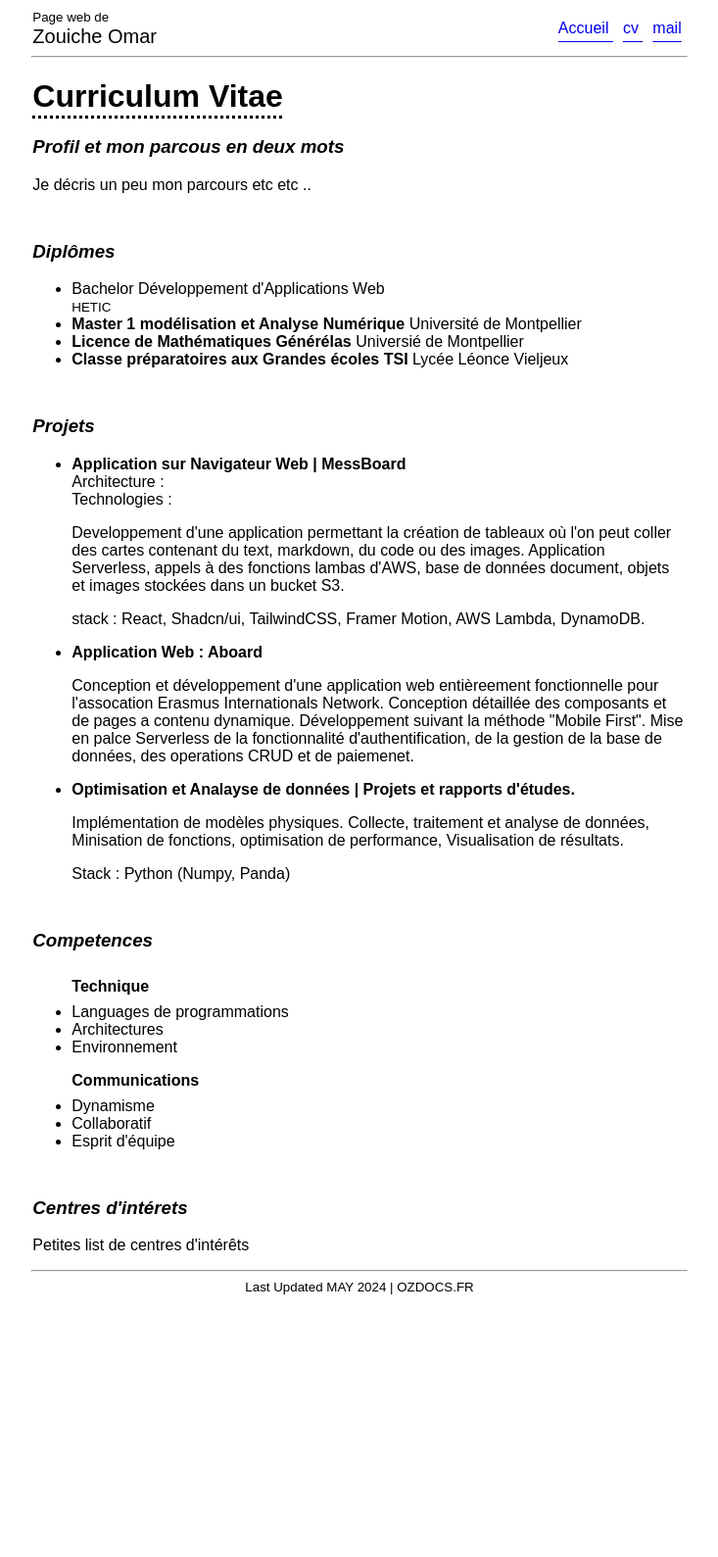
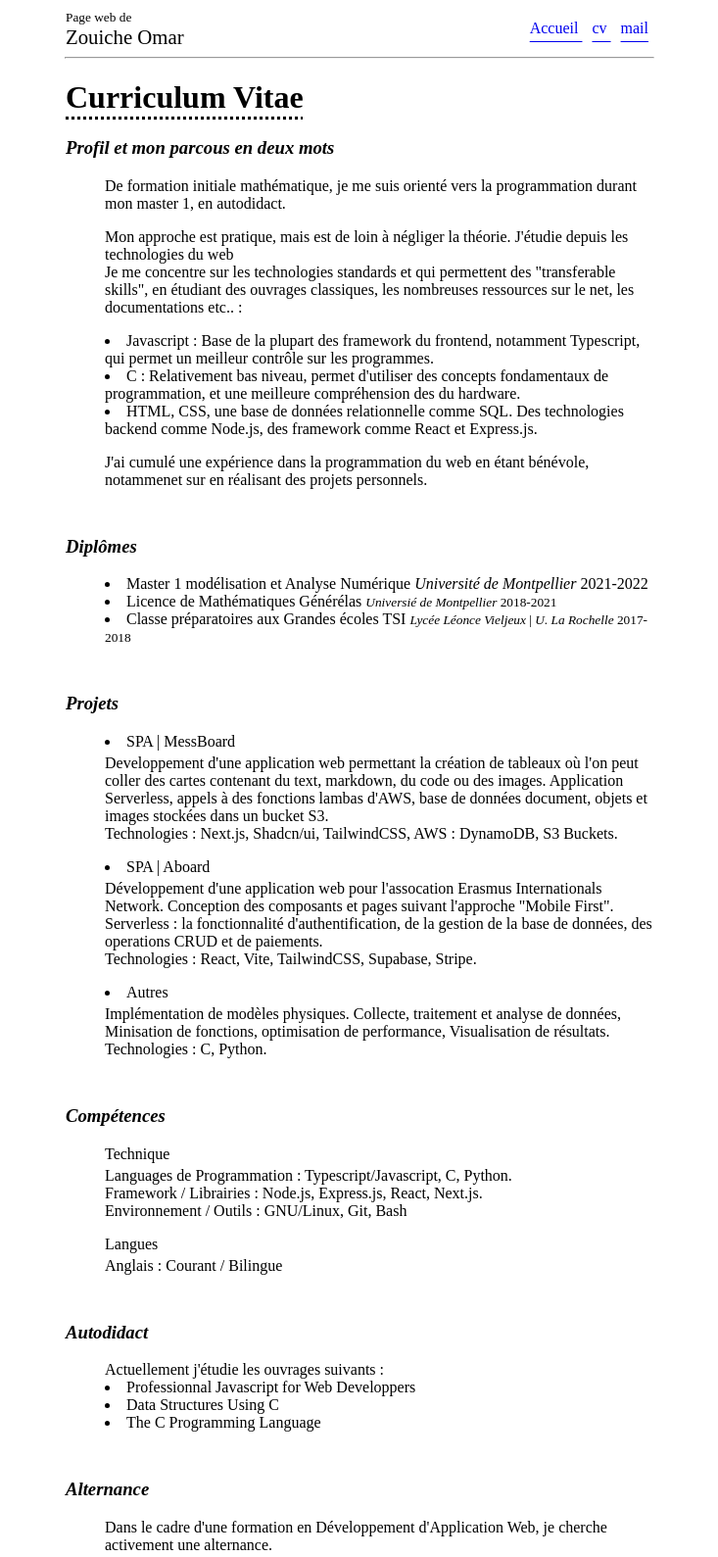
Before and after one commit to ZouicheOmar/vanilla_a, a plain HTML site: page cv.html in a window 1280 px wide. Shown: the top 1589 px of the page at 98% size, without its empty margins (273-1006 px from the left). Before the commit the page ends 1329 px from the top, so only its background shows below. Drawn offline with Linux system fonts and the light colour scheme.

Commit message:
Correcting resume

```diff
--- a/cv.css
+++ b/cv.css
@@ -1,34 +1,10 @@
 main {
-	//display : flex;
-}
-
-body {
-	font: 1em sans-serif;
-}
-
-nav {
 	max-width : 75ch;
-	margin : 8px auto 8px auto;
-	display : flex;
-	justify-content : space-between;
-	align-items : center;
-	color : black;
+	margin : 0 auto 0 auto;
 }
 
 hr {
 	max-width : 75ch;
-}
-
-nav > div > a {
-	padding: 0 5px 0 5px;
-	text-underline-offset : 8px;
-}
-
-nav > div > h4 {
-	padding : 0 0 0 0;
-	margin : 0;
-	font-weight : 500;
-	font-size : 20px;
 }
 
 .section {
@@ -37,6 +13,10 @@ nav > div > h4 {
 
 .li-title {
 	font-weight : 500;
+}
+
+.li-text {
+	margin : 4px 0 1rem 0;
 }
 
 h1 {
@@ -55,49 +35,19 @@ h4 {
 	margin : 0;
 }
 
+p {
+	text-wrap : pretty;
+}
+
+ul {
+	list-style-position : inside;
+}
+
 .sub-list {
 	margin-bottom : 8px;
 }
 
-aside {
-	display: none;
-	max-width : 320px;
-	color : black;
-}
-
-
-aside > ul {
-	padding : 4px 16px 0 8px;
-	margin-top : 5rem;
-	list-style-type : none;
-	border-right : dotted 1px;
-}
-
-aside > ul > li{
-	margin-top : 8px;
-}
-
-.cv {
-	//flex-grow : 1;
-}
-
-.cv-content {
-	//max-width : 1200px;
-	max-width : 75ch;
-	margin : 0 auto 0 auto;
-}
-
 footer {
-	max-width : 75ch;
-	margin : 8px auto 8px auto;
-	color :black;
 	display : flex;
 	justify-content : center;
 }
-
-@media (prefers-color-scheme : dark) {
-
-	body {
-		color : #007f80; // dark cyan
-	}
-}
--- a/cv.html
+++ b/cv.html
@@ -4,8 +4,8 @@
 		<title> ozdocs </title>
 		<meta charset="utf-8">
 		<meta name="viewport" content="width=device-width, initial-scale=1">
-		<!-- <meta name="color-scheme" content="light dark"> -->
 		<link href="cv.css" type="text/css" rel="stylesheet" >
+		<link href="nav.css" type="text/css" rel="stylesheet" >
 	</head>
 	<body>
 		<nav>
@@ -22,40 +22,49 @@
 		</nav>
 		<hr >
 		<main>
-			<aside>
-				<ul>
-					<li> <a> experience professionnelle </a> </li>
-				<li> <a> profil / à propos </a> </li>
-					<li> <a> education </a> </li>
-					<li> <a> projets </a> </li>
-					<li> <a> competence </a> </li>
-				<li> <a> centres d'interets </a> </li>
-				</ul>
-			</aside>
-			<div class="cv">
-			<div class="cv-content">
 					<header>
 						<h1> Curriculum Vitae </h1>
 					</header>
 
 					<div class="section">
 			<h3> Profil et mon parcous en deux mots</h3>
-					<p> Je décris un peu mon parcours etc etc .. </p>
+				<ul>
+					<p>
+						De formation initiale mathématique, je me suis orienté vers la programmation durant mon master 1, en autodidact.
+					</p>
+					<p>
+					Mon approche est pratique, mais est de loin à négliger la théorie. J'étudie depuis les technologies du web
+					<br />
+					Je me concentre sur les technologies standards et qui permettent des "transferable skills", en étudiant des ouvrages classiques, les nombreuses ressources sur le net, les documentations etc.. :
+					</p>
+					<li>
+						Javascript : Base de la plupart des framework du frontend, notamment Typescript, qui permet un meilleur contrôle sur les programmes.
+					</li>
+					<li>
+						C : Relativement bas niveau, permet d'utiliser des concepts fondamentaux de programmation, et une meilleure compréhension des du hardware.
+					</li>
+					<li> HTML, CSS, une base de données relationnelle comme SQL. Des technologies backend comme Node.js, des framework comme React et Express.js.</li>
+					<p>
+						J'ai cumulé une expérience dans la programmation du web en étant bénévole, notammenet sur en réalisant des projets personnels.
+					</p>
+				</ul>
 			</div>
 			<div class="section">
 				<h3> Diplômes </h3>
 				<ul>
-							<li> <span class="li-title"> Bachelor Développement d'Applications Web </span> <br/>
-							<small> HETIC </small>
+					<!--
+<li> <span class="li-title"> Bachelor Développement d'Applications Web </span>
+<small> <i> Studi CFA </i> | <i>HETIC</i> 2024-présent </small>
 </li>
+					-->
 					<li>
-								<b> Master 1 modélisation et Analyse Numérique </b>
-							<span> Université de Montpellier </span>
+						<span class="li-title"> Master 1 modélisation et Analyse Numérique </span>
+						<span> <i>Université de Montpellier </i> 2021-2022</span>
 					</li>
-							<li> <b> Licence de Mathématiques Générélas </b> <span> Universié de Montpellier </span>
+					<li> <span class="li-title"> Licence de Mathématiques Générélas </span> <small> <i>Universié de Montpellier </i> 2018-2021</small>
 					</li>
-							<li> <b> Classe préparatoires aux Grandes écoles TSI </b>
-								<span> Lycée Léonce Vieljeux </span>
+					<li> <span class="li-title"> Classe préparatoires aux Grandes écoles TSI </span>
+						<small> <i>Lycée Léonce Vieljeux</i> | <i> U. La Rochelle </i> 2017-2018 </small>
 					</li>
 
 				</ul>
@@ -64,59 +73,68 @@
 				<h3> Projets </h3>
 				<ul>
 					<li>
-							<b> Application sur Navigateur Web | MessBoard </b>
-								<br>
-								<span> Architecture : </span>
-								<br>
-								<span> Technologies : </span>
-								<p> Developpement d'une application permettant la création de tableaux où l'on peut coller des cartes contenant du text, markdown, du code ou des images. Application Serverless, appels à des fonctions lambas d'AWS, base de données document, objets et images stockées dans un bucket S3. </p>
-								<p>
-									stack : React, Shadcn/ui, TailwindCSS, Framer Motion, AWS Lambda, DynamoDB.
+						<span class="li-title">SPA | MessBoard </span>
+						<p class="li-text"> Developpement d'une application web permettant la création de tableaux où l'on peut coller des cartes contenant du text, markdown, du code ou des images. Application Serverless, appels à des fonctions lambas d'AWS, base de données document, objets et images stockées dans un bucket S3.
+							<br />
+							Technologies : Next.js, Shadcn/ui, TailwindCSS, AWS : DynamoDB, S3 Buckets.
 						</p>
 
 						</li>
 						<li>
-								<b> Application Web : Aboard </b>
-								<p> Conception et développement d'une application web entièreement fonctionnelle pour l'assocation Erasmus Internationals Network. Conception détaillée des composants et de pages a contenu dynamique. Développement suivant la méthode "Mobile First". Mise en palce Serverless de la fonctionnalité d'authentification, de la gestion de la base de données, des operations CRUD et de paiemenet. </p>
+							<span class="li-title"> SPA | Aboard </span>
+							<p class="li-text">
+								Développement d'une application web pour l'assocation Erasmus Internationals Network. Conception des composants et pages suivant l'approche "Mobile First". Serverless : la fonctionnalité d'authentification, de la gestion de la base de données, des operations CRUD et de paiements.
+								<br />
+								Technologies : React, Vite, TailwindCSS, Supabase, Stripe.
+							</p>
 						</li>
 						<li>
-								<b> Optimisation et Analayse de données | Projets et rapports d'études. </b>
-								<p> Implémentation de modèles physiques. Collecte, traitement et analyse de données, Minisation de fonctions, optimisation de performance, Visualisation de résultats. </p>
-								<p> Stack : Python (Numpy, Panda)
+							<span class="li-title"> Autres </span>
+							<p class="li-text"> Implémentation de modèles physiques. Collecte, traitement et analyse de données, Minisation de fonctions, optimisation de performance, Visualisation de résultats.
+								<br />
+								Technologies : C, Python.
 							</p>
 						</li>
 
 					</ul>
 				</div>
 				<div class="section">
-					<h3> Competences </h3>
-					<ul class="sub-list">
-					<h4> Technique </h4>
-					<li> Languages de programmations </li>
-					<li> Architectures </li>
-					<li> Environnement </li>
-					<ul class="sub-list">
+					<h3> Compétences </h3>
+					<ul>
+						<span class="li-title"> Technique </span>
+						<p class="li-text"> Languages de Programmation : Typescript/Javascript, C, Python.
+							<br/> Framework / Librairies : Node.js, Express.js, React, Next.js.
+							<br/> Environnement / Outils : GNU/Linux, Git, Bash </p>
 					</ul>
-					<h4> Communications </h4>
-					<li> Dynamisme </li>
-					<li> Collaboratif </li>
-					<li> Esprit d'équipe </li>
 					<ul>
+						<span class="li-title"> Langues </span>
+						<p class="li-text"> Anglais : Courant / Bilingue </p>
+					</ul>
 				</div>
 
-				<div>
-					<h3> Centres d'intérets </h3>
-					<p> Petites list de centres d'intérêts </p>
+			<div class="section">
+				<h3> Autodidact </h3>
+				<ul>
+					<span class="li-title"> Actuellement </span> j'étudie les ouvrages suivants :
+					<li> Professionnal Javascript for Web Developpers </li>
+					<li> Data Structures Using C </li>
+					<li> The C Programming Language </li>
+				</ul>
 			</div>
 
+			<div class="section">
+				<h3> Alternance </h3>
+				<ul>
+					<p class="li-text"> Dans le cadre d'une formation en Développement d'Application Web, je cherche activement une alternance. </p>
+				</ul>
 			</div>
-			</div>
+
 		</main>
 
 		<hr>
 		<footer>
 			<small>
-			Last Updated MAY 2024 | OZDOCS.FR
+			Mise à jour en Juin 2024 | ozdocs.fr
 			</small>
 		</footer>
 	</body>
--- /dev/null
+++ b/nav.css
@@ -0,0 +1,19 @@
+nav {
+	max-width : 75ch;
+	margin : 8px auto 8px auto;
+	display : flex;
+	justify-content : space-between;
+	align-items : center;
+}
+
+nav > div > a {
+	padding: 0 5px 0 5px;
+	text-underline-offset : 8px;
+}
+
+nav > div > h4 {
+	padding : 0 0 0 0;
+	margin : 0;
+	font-weight : 500;
+	font-size : 1.3em;
+}
--- a/styles.css
+++ b/styles.css
@@ -1,29 +1,6 @@
 body {
 	font: 1em sans-serif;
 	//color : #007f80;
-}
-
-nav {
-	//max-width : 40rem;
-	max-width : 75ch;
-	margin : 8px auto 8px auto;
-	display : flex;
-	justify-content : space-between;
-	align-items : center;
-	color : black;
-}
-
-
-nav > div > a {
-	padding: 0 5px 0 5px;
-	text-underline-offset : 8px;
-}
-
-nav > div > h4 {
-	padding : 0 0 0 0;
-	margin : 0;
-	font-weight : 500;
-	font-size : 20px;
 }
 
 footer {
@@ -35,13 +12,11 @@ footer {
 }
 
 hr {
-	//max-width : 40rem;
 	max-width : 75ch;
 	margin : 0 auto 0 auto;
 }
 
 .content {
-	//max-width : 40rem;
 	max-width : 75ch;
 	margin : 0 auto 0 auto;
 	display : flex;
@@ -52,12 +27,12 @@ hr {
 	flex-grow : 1;
 }
 
+p > a {
+	text-decoration: none;
+}
+
 hr {
 	width : 100%;
-}
-
-a {
-	padding: 0 5px 0 5px;
 }
 
 h1 {
@@ -67,6 +42,10 @@ h1 {
 h2 {
 	text-decoration : underline dashed;
 	text-underline-offset : 7px;
+}
+
+p {
+	text-wrap : pretty;
 }
 
 span {
@@ -79,8 +58,3 @@ padding : 2px 0 2px 0;
 display : flex;
 flex-direction : column;
 }
-
-blockquote {
-	border-left : solid 1px;
-	padding-left : 1rem;
-}
```
Also changed, not shown: about.html (deleted, +0 -31 lines), index.html (+10 -32 lines). Lines whose indentation alone changed are shown as unchanged.
